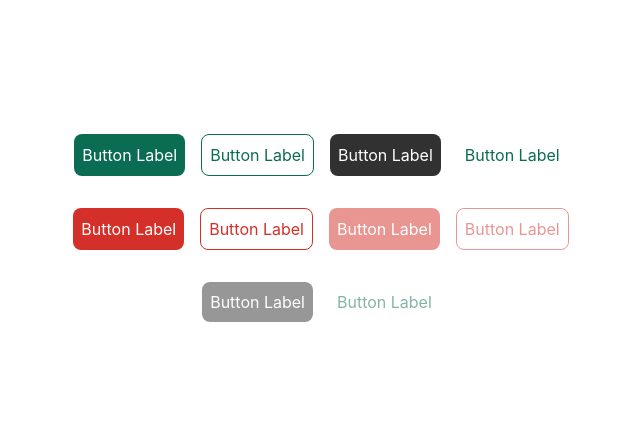
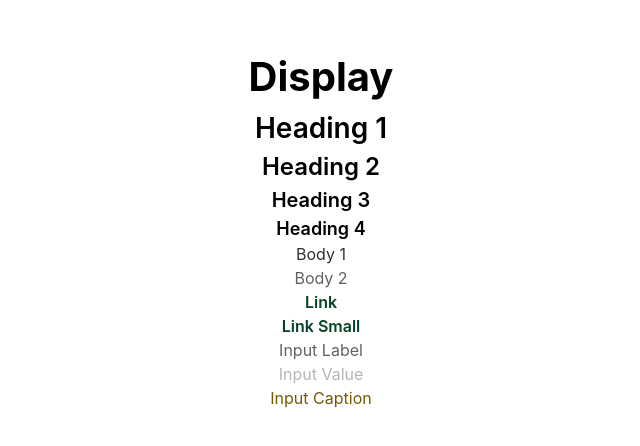
Before and after one commit to sophia-bergamo/react-kanban, a React (Vite) app: page /login in a window 1280 px wide. Shown: the part 172-618 px from the top of the page, without its empty margins (319-959 px from the left). Built offline with nearby package versions, Linux system fonts and the light colour scheme.

Commit message:
atomic typography

```diff
--- a/src/app/modules/auth/login.page.tsx
+++ b/src/app/modules/auth/login.page.tsx
@@ -1,34 +1,20 @@
-import { Button } from "../../../atomic/atm-button";
+import { Typography } from "../../../atomic/atm-typography";
 
 export default function LoginPage() {
   return (
     <div className="items-center justify-center h-screen flex flex-col w-full">
-      <div className="p-md flex gap-md">
-        <Button variant="primary">Button Label</Button>
-        <Button variant="secondary">Button Label</Button>
-        <Button variant="cta">Button Label</Button>
-        <Button variant="link">Button Label</Button>
-      </div>
-
-      <div className="p-md flex gap-md">
-        <Button variant="primaryDestructive">Button Label</Button>
-        <Button variant="secondaryDestructive">Button Label</Button>
-        <Button variant="primaryDestructive" disabled={true}>
-          Button Label
-        </Button>
-        <Button variant="secondaryDestructive" disabled={true}>
-          Button Label
-        </Button>
-      </div>
-
-      <div className="p-md flex gap-md">
-        <Button variant="cta" disabled={true}>
-          Button Label
-        </Button>
-        <Button variant="link" disabled={true}>
-          Button Label
-        </Button>
-      </div>
+      <Typography variant="display">Display</Typography>
+      <Typography variant="heading1">Heading 1</Typography>
+      <Typography variant="heading2">Heading 2</Typography>
+      <Typography variant="heading3">Heading 3</Typography>
+      <Typography variant="heading4">Heading 4</Typography>
+      <Typography variant="body1">Body 1</Typography>
+      <Typography variant="body2">Body 2</Typography>
+      <Typography variant="link">Link</Typography>
+      <Typography variant="linkSmall">Link Small</Typography>
+      <Typography variant="inputLabel">Input Label</Typography>
+      <Typography variant="inputValue">Input Value</Typography>
+      <Typography variant="inputCaption">Input Caption</Typography>
     </div>
   );
 }
--- /dev/null
+++ b/src/atomic/atm-typography/index.ts
@@ -0,0 +1 @@
+export { Typography } from "./typography.component";
--- /dev/null
+++ b/src/atomic/atm-typography/typography.component.style.ts
@@ -0,0 +1,22 @@
+import { tv } from "tailwind-variants";
+
+export const typography = tv({
+  base: "text-color-dark",
+  variants: {
+    variant: {
+      display: "font-bold text-size-xxl line-height-sm",
+      heading1: "font-semibold text-size-xl line-height-sm",
+      heading2: "font-semibold text-size-lg line-height-sm",
+      heading3: "font-semibold text-size-md line-height-sm",
+      heading4: "font-semibold text-size-sm line-height-md",
+      body1: "font-regular text-size-xs text-gray-xdark line-height-md",
+      body2: "font-regular text-size-xxs text-gray-dark line-height-md",
+      link: "font-semibold text-size-xs text-cta-dark line-height-md",
+      linkSmall: "font-semibold text-size-xxs text-cta-dark line-height-md",
+      inputLabel: "font-regular font-size-sm text-gray-dark line-height-md",
+      inputValue: "font-regular font-size-sm text-gray-medium line-height-md",
+      inputCaption:
+        "font-regular font-size-sm text-feedback-warning-dark line-height-md",
+    },
+  },
+});
--- /dev/null
+++ b/src/atomic/atm-typography/typography.component.tsx
@@ -0,0 +1,30 @@
+import { HTMLAttributes } from "react";
+import { typography } from "./typography.component.style";
+
+type TypographyProps = HTMLAttributes<HTMLSpanElement> & {
+  variant?:
+    | "display"
+    | "heading1"
+    | "heading2"
+    | "heading3"
+    | "heading4"
+    | "body1"
+    | "body2"
+    | "link"
+    | "linkSmall"
+    | "inputLabel"
+    | "inputValue"
+    | "inputCaption";
+};
+
+export function Typography({
+  variant = "heading1",
+  children,
+  ...props
+}: TypographyProps) {
+  return (
+    <span className={typography({ variant })} {...props}>
+      {children}
+    </span>
+  );
+}
--- a/src/style.css
+++ b/src/style.css
@@ -14,6 +14,7 @@
   --color-brand-accessory-magenta: #b51b76;
 
   --color-cta: #a3da58;
+  --color-cta-dark: #034224;
   --color-white: #ffffff;
   --color-gray-xlight: #f8f8f8;
   --color-gray-light: #e3e3e3;
@@ -47,13 +48,13 @@
   --font-primary: "Poppings", sans-serif;
   --font-secondary: "Open Sans", sans-serif;
 
-  --font-size-xxs: 14px;
-  --font-size-xs: 16px;
-  --font-size-sm: 18px;
-  --font-size-md: 20px;
-  --font-size-lg: 24px;
-  --font-size-xl: 28px;
-  --font-size-xxl: 40px;
+  --text-size-xxs: 14px;
+  --text-size-xs: 16px;
+  --text-size-sm: 18px;
+  --text-size-md: 20px;
+  --text-size-lg: 24px;
+  --text-size-xl: 28px;
+  --text-size-xxl: 40px;
 
   --font-primary-regular: 400;
   --font-primary-medium: 500;
@@ -63,6 +64,10 @@
   --font-secondary-regular: 400;
   --font-secondary-semibold: 600;
   --font-secondary-bold: 700;
+
+  --line-height-xs: 100%;
+  --line-height-sm: 120%;
+  --line-height-md: 150%;
 
   --spacing-xs: 4px;
   --spacing-sm: 8px;
--- a/tsconfig.node.json
+++ b/tsconfig.node.json
@@ -1,6 +1,5 @@
 {
   "compilerOptions": {
-    "tsBuildInfoFile": "./node_modules/.tmp/tsconfig.node.tsbuildinfo",
     "target": "ES2022",
     "lib": ["ES2023"],
     "module": "ESNext",
@@ -18,7 +17,6 @@
     "noUnusedLocals": true,
     "noUnusedParameters": true,
     "noFallthroughCasesInSwitch": true,
-    "noUncheckedSideEffectImports": true
   },
   "include": ["vite.config.ts"]
 }
```
